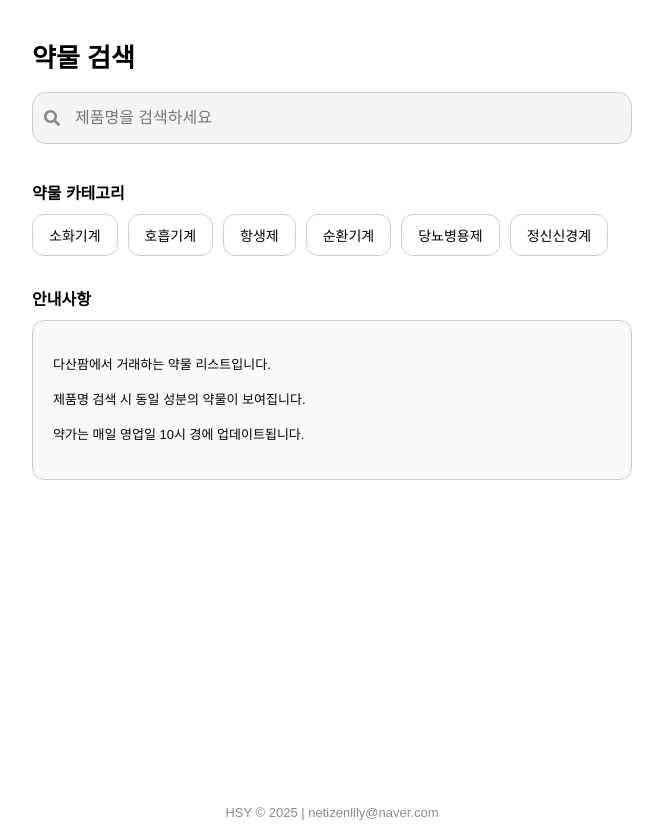
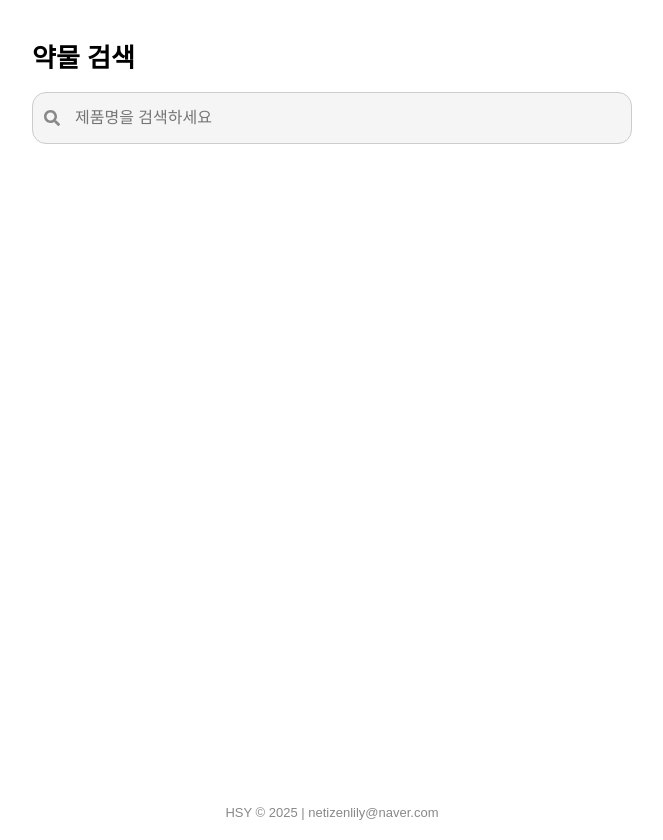
Before and after one commit to dasampharm/dasanpharm, a React (Create React App) app: page / in a window 1280 px wide. Shown: the whole page, without its empty margins (308-971 px from the left). Built offline with nearby package versions, Linux system fonts and the light colour scheme.

Commit message:
Update_1027

```diff
--- a/src/App.js
+++ b/src/App.js
@@ -99,24 +99,6 @@ function App() {
       </div>
 
       <div style={{ flexGrow: 1, overflowY: "auto", marginTop: "20px" }}>
-        {!selectedDrug && !selectedCategory && (
-          <>
-            <h3 style={{ fontSize: "16px", marginBottom: "10px" }}>약물 카테고리</h3>
-            <div style={{ display: "flex", flexWrap: "wrap", gap: "10px", marginBottom: "30px" }}>
-              {categories.map((cat) => (
-                <button key={cat} onClick={() => handleCategoryClick(cat)} style={{ padding: "10px 16px", border: "1px solid #ccc", borderRadius: "12px", background: "white", fontSize: "14px", cursor: "pointer" }}>{cat}</button>
-              ))}
-            </div>
-
-            <h3 style={{ fontSize: "16px", marginBottom: "10px" }}>안내사항</h3>
-            <div style={{ backgroundColor: "#f9f9f9", border: "1px solid #ccc", borderRadius: "12px", padding: "20px", fontSize: "13px", lineHeight: "1.7" }}>
-              <p>다산팜에서 거래하는 약물 리스트입니다.</p>
-              <p>제품명 검색 시 동일 성분의 약물이 보여집니다.</p>
-              <p>약가는 매일 영업일 10시 경에 업데이트됩니다.</p>
-            </div>
-          </>
-        )}
-
         {(selectedDrug || selectedCategory) && (
           <div>
             {selectedDrug && (
@@ -138,7 +120,7 @@ function App() {
               </div>
             )}
 
-            <div style={{ maxHeight: "250px", overflowY: "auto", position: "relative" }}>
+            <div style={{ maxHeight: "500px", overflowY: "auto", position: "relative" }}>
               <table style={{ minWidth: "900px", borderCollapse: "separate", borderSpacing: "0", fontSize: "14px", width: "100%", marginBottom: "0" }}>
                 <thead>
                   <tr>
```
